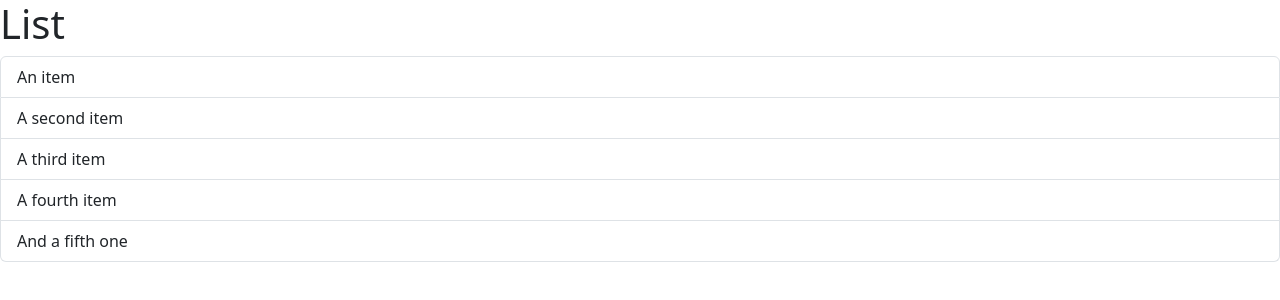
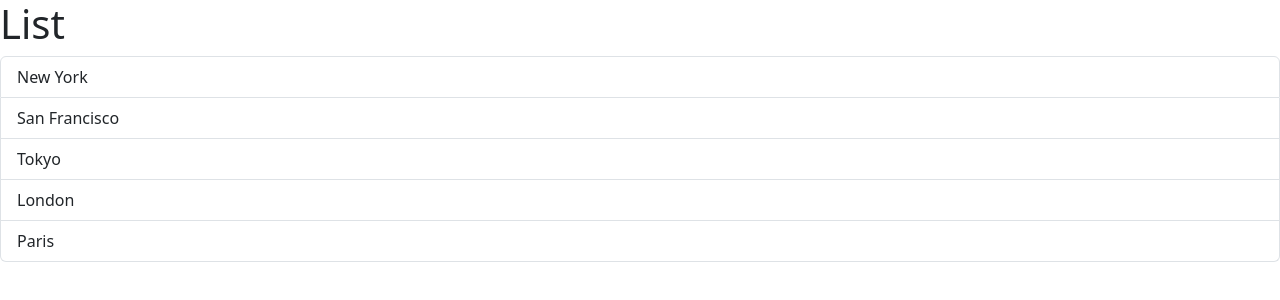
Before and after one commit to level1cr3/learnReact, a React (Vite) app: page / in a window 1280 px wide. Shown: the top 300 px of the page. Built offline with nearby package versions, Linux system fonts and the light colour scheme.

Commit message:
Rendering List

```diff
--- a/src/components/ListGroup.tsx
+++ b/src/components/ListGroup.tsx
@@ -1,13 +1,26 @@
 function ListGroup() {
+  const cities: string[] = [
+    "New York",
+    "San Francisco",
+    "Tokyo",
+    "London",
+    "Paris",
+  ];
+
   return (
     <>
       <h1>List</h1>
       <ul className="list-group">
-        <li className="list-group-item">An item</li>
-        <li className="list-group-item">A second item</li>
-        <li className="list-group-item">A third item</li>
-        <li className="list-group-item">A fourth item</li>
-        <li className="list-group-item">And a fifth one</li>
+        {cities.map((city) => (
+          <li className="list-group-item" key={city}>
+            {city}
+          </li>
+          // warning is saying that each list-item should have key prop that uniquely identifies that item.
+          // react needs this to keep track of our items. so later when we add or remove items dynamically.
+          // react knows what part of the page should be updated.
+          // here since each city is unique we can use city only. But in general when we get data from db.
+          // each object has and Id property which we can use. like ex : city.Id
+        ))}
       </ul>
     </>
   ); // parenthesis is required to break jsx into multiple line
@@ -22,3 +35,5 @@ export default ListGroup;
 // 1. wrap everything inside a div. (ctrl + shift + p and search 'wrap with abbreviation')
 // 2. use fragment to wrap everything. (if you don't wanna add 'div' just to make react happy.)
 // 3. use this syntax <> </> to wrap everything. (this empty brackets are shorter syntax to use fragments)
+
+// to render dynamic list. we cannot directly use for inside the. JSX it doesn't work like that.
```
